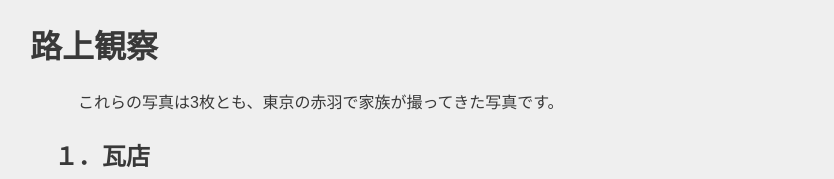
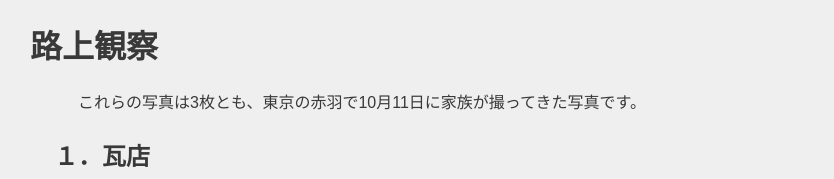
Before and after one commit to Naoya0818/xbp, a plain HTML site: page de12/2.html in a window 1280 px wide. Shown: the top 179 px of the page, without its empty margins (0-834 px from the left). Drawn offline with Linux system fonts and the light colour scheme.

Commit message:
202501812

```diff
--- a/de12/2.html
+++ b/de12/2.html
@@ -7,7 +7,7 @@
 </head>
 <body>
     <div>
-        これらの写真は3枚とも、東京の赤羽で家族が撮ってきた写真です。
+        これらの写真は3枚とも、東京の赤羽で10月11日に家族が撮ってきた写真です。
     </div>
     <h2>１．瓦店</h2>
     <img src="../images/image0.jpeg" width="30%">
```
